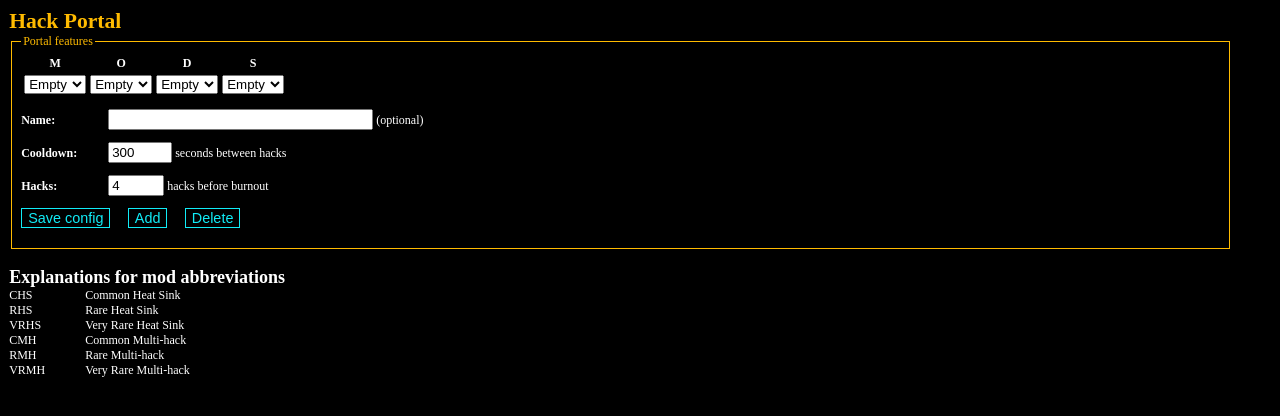
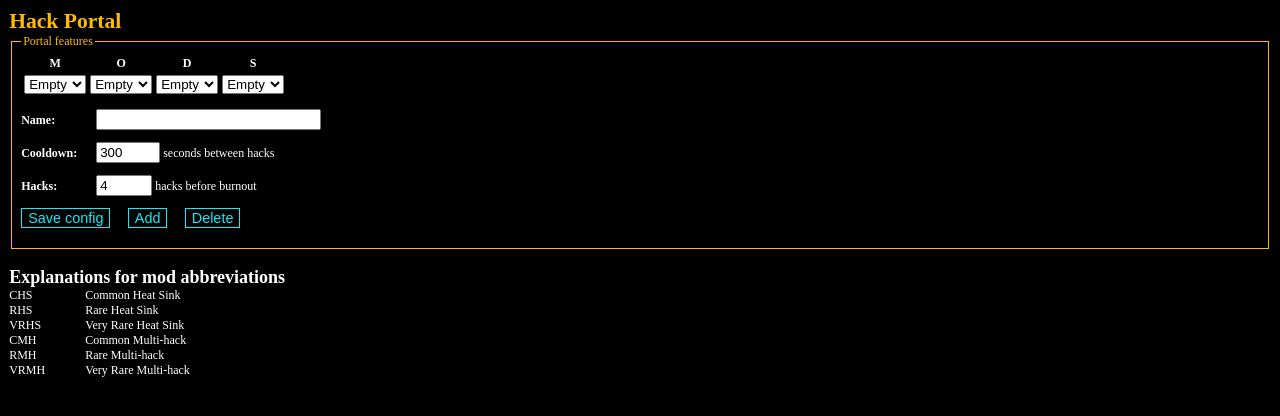
Before and after one commit to samuelmr/pebble-hackportal, a plain HTML site: page configure.html in a window 1280 px wide. Drawn offline with Linux system fonts and the light colour scheme; a web font is replaced by a local one.

Commit message:
Slight style changes

```diff
--- a/configure.html
+++ b/configure.html
@@ -27,7 +27,6 @@
  }
  fieldset {
   border: 1px solid rgb(255, 187, 0);
-  width: 95%;
  }
  legend {
   color: rgb(255, 187, 0);
@@ -44,7 +43,7 @@
  label {
   display: inline-block;
   font-weight: 800;
-  width: 7em;
+  width: 6em;
  }
  option {
   font-size: smaller;
@@ -90,7 +89,7 @@
 <tr><td><select name="mod1"><option value="">Empty</option><option value="cooldown-20">CHS</option><option value="cooldown-50">RHS</option><option value="cooldown-70">VRHS</option><option value="hacks-4">CMH</option><option value="hacks-8">RMH</option><option value="hacks-12">VRMH</option></select></td><td><select name="mod2"><option value="">Empty</option><option value="cooldown-20">CHS</<option><option value="cooldown-50">RHS</option><option value="cooldown-70">VRHS</option><option value="hacks-4">CMH</option><option value="hacks-8">RMH</option><option value="hacks-12">VRMH</option></select></td><td><select name="mod3"><option value="">Empty</option><option value="cooldown-20">CHS</option><option value="cooldown-50">RHS</option><option value="cooldown-70">VRHS</option><option value="hacks-4">CMH</option><option value="hacks-8">RMH</option><option value="hacks-12">VRMH</option></select></td><td><select name="mod4"><option value="">Empty</option><option value="cooldown-20">CHS</option><option value="cooldown-50">RHS</option><option value="cooldown-70">VRHS</option><option value="hacks-4">CMH</option><option value="hacks-8">RMH</option><option value="hacks-12">VRMH</option></select></td></tr>
 </tbody>
 </table>
-<p class="feat"><label>Name:</label> <input type="text" size="30" name="name" value="" /> (optional)</p>
+<p class="feat"><label>Name:</label> <input type="text" size="25" name="name" value="" /></p>
 <p class="feat"><label>Cooldown:</label> <input type="number" size="2" steps="1" min="0" max="300" name="cooldown" value="300"/> seconds between hacks</p>
 <p class="feat"><label>Hacks:</label> <input type="number" size="2" steps="1" min="0" max="16" name="hacks" value="4" /> hacks before burnout</p>
 <p><input type="hidden" name="hacktimes" value="" /><input type="submit" value="Save config" /> <input type="button" name="add" value="Add" /> <input type="button" name="del" value="Delete" /></p>
```
